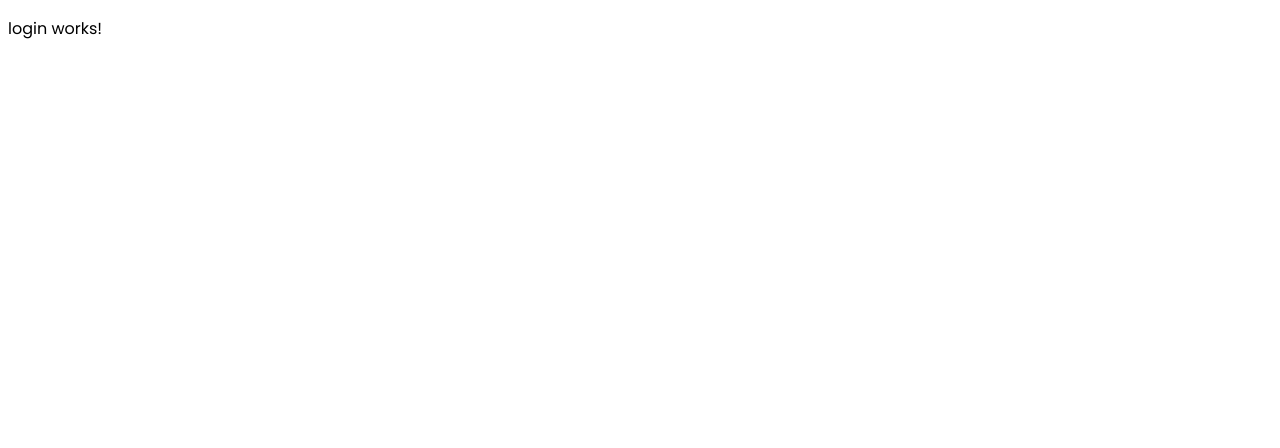
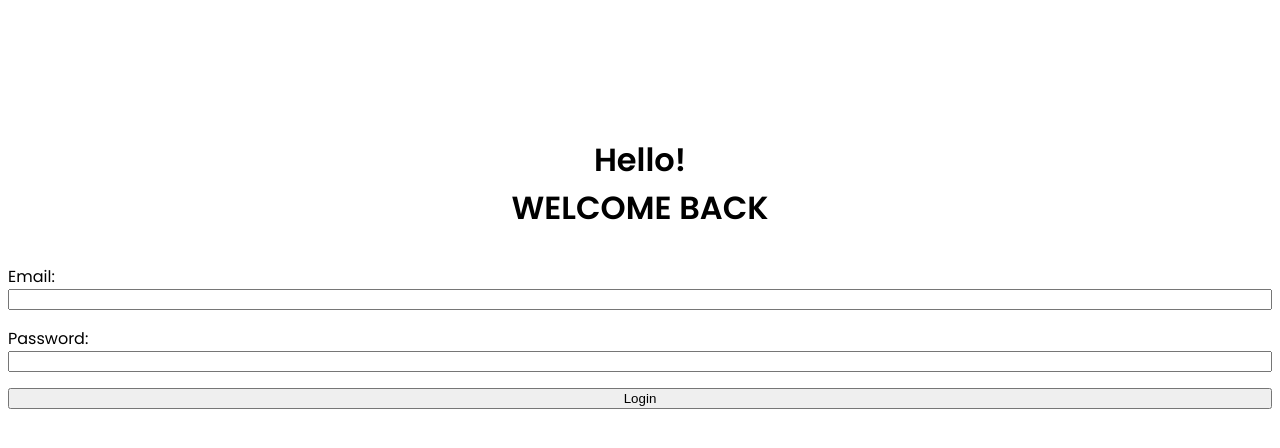
Before and after one commit to aritako/fe-test, an Angular app: page /login in a window 1280 px wide. Shown: the top 448 px of the page. Built offline with nearby package versions, Linux system fonts and the light colour scheme.

Commit message:
feat(login): setup login initial logic

```diff
--- a/src/app/login/login.component.css
+++ b/src/app/login/login.component.css
@@ -0,0 +1,37 @@
+.container{
+  display:flex;
+  flex-direction: column;
+  height: 100vh;
+  width: 100%;
+  gap: 32px;
+  padding-top: 128px;
+}
+
+.greeting{
+  display: flex;
+  flex-direction: column;
+  align-items:center;
+}
+
+.form{
+  display: flex;
+  flex-direction: column;
+  gap: 16px;
+}
+
+.form > label {
+  display:flex;
+  flex-direction:column;
+}
+
+.hello, .welcome{
+  font-size: 2rem;
+  font-weight: 600;
+  font-family: "Poppins", sans-serif;
+}
+
+.error{
+  color: red;
+  font-size: 0.8rem;
+  font-style: italic;
+}
--- a/src/app/login/login.component.html
+++ b/src/app/login/login.component.html
@@ -1 +1,24 @@
-<p>login works!</p>
+<div class = "container">
+  <div class = "greeting">
+    <span class = "hello">
+      Hello!
+    </span>
+    <span class = "welcome">
+      WELCOME BACK
+    </span>
+  </div>
+  <div class = "form">
+    <label for="email">
+      Email:
+      <input id="email" type="email" [(ngModel)]="email" />
+    </label>
+    <label for="password">
+      Password:
+      <input id="password" type="password" [(ngModel)]="password"/>
+    </label>
+    <button (click) = "submit()" [disabled] = "invalid" >Login</button>
+    <span class = "error">
+      {{error}}
+    </span>
+  </div>
+</div>
--- a/src/app/login/login.component.ts
+++ b/src/app/login/login.component.ts
@@ -1,12 +1,34 @@
 import { Component } from '@angular/core';
-
+import { FormsModule } from '@angular/forms';
 @Component({
   selector: 'app-login',
   standalone: true,
-  imports: [],
+  imports: [FormsModule],
   templateUrl: './login.component.html',
   styleUrl: './login.component.css'
 })
 export class LoginComponent {
-
+  email : string = ''
+  password : string = ''
+  error : string = ''
+  attempts : number = 0
+  invalid: boolean = false;
+  private emailPattern: RegExp = /^[a-zA-Z0-9._%+-]+@[a-zA-Z0-9.-]+\.[a-zA-Z]{2,4}$/;
+  submit(){
+    this.attempts += 1
+    if (this.attempts == 3){
+      this.invalid = true;
+      setTimeout(() => {
+        this.invalid = false;
+      }, 60000);
+    }
+    if (!this.emailPattern.test(this.email)) {
+      this.error = 'Invalid email or password! You have ' + (3 - this.attempts) + ' attempts left';
+    } else {
+      this.error = '';
+      // Proceed with form submission or further processing
+      console.log('Email:', this.email);
+      console.log('Password:', this.password);
+    }
+  }
 }
```
